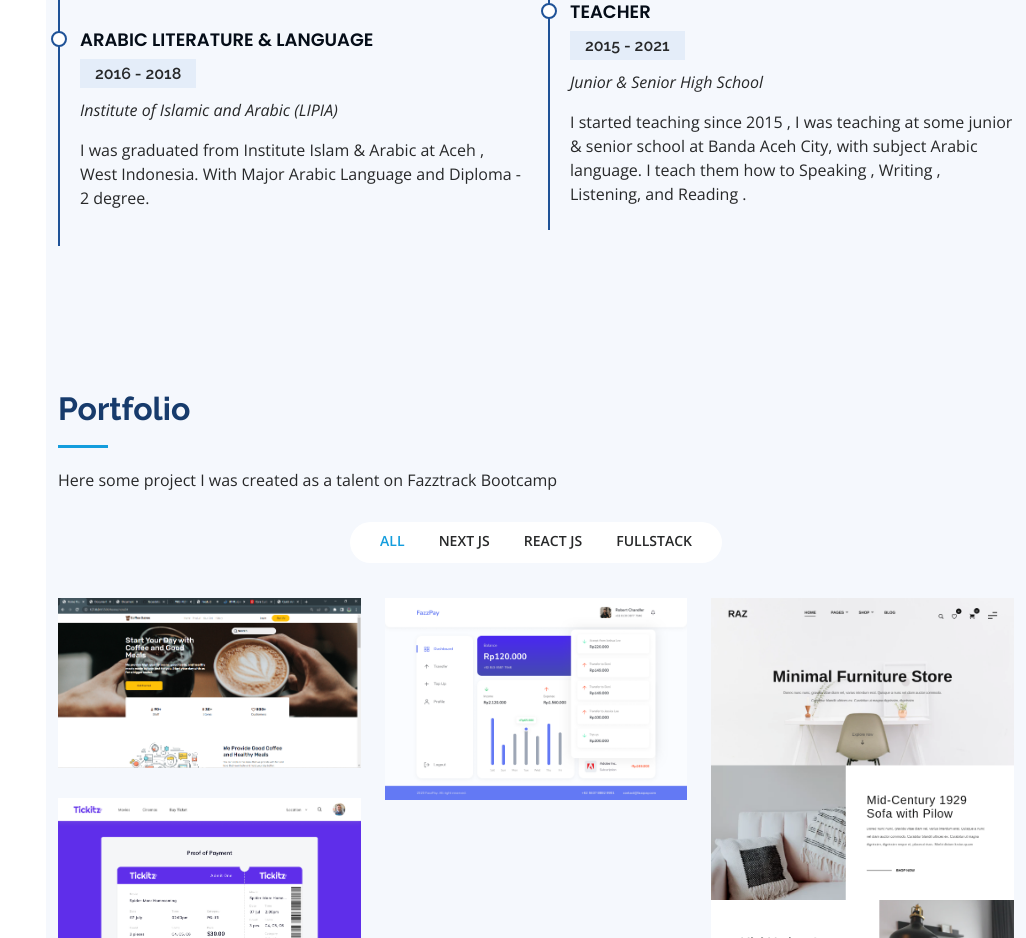
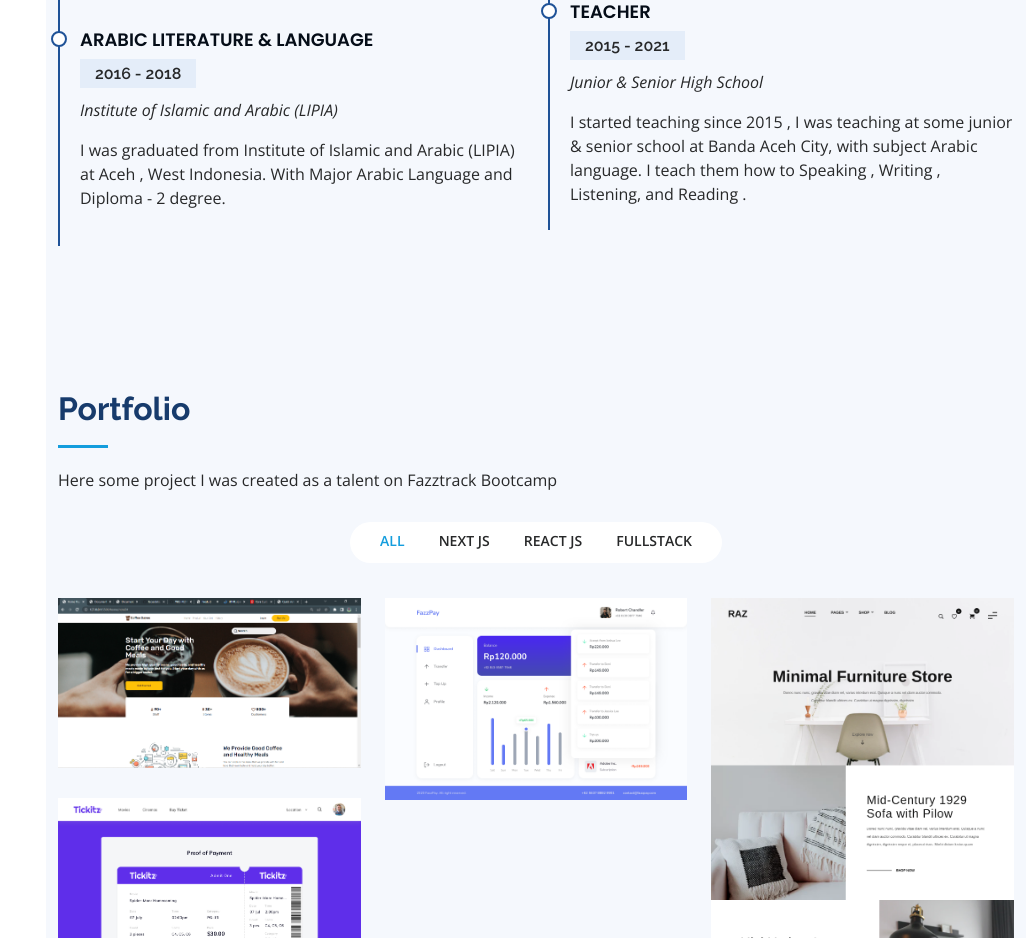
Before and after one commit to MoIkrom/Portfolio-roject-HTML, a plain HTML site: page index.html in a window 1280 px wide. Shown: the part 2476-3414 px from the top of the page, without its empty margins (254-1280 px from the left). Drawn offline with nearby package versions, Linux system fonts and the light colour scheme.

Commit message:
edit Universitas

```diff
--- a/index.html
+++ b/index.html
@@ -230,7 +230,7 @@
                 <h4>Arabic Literature & Language</h4>
                 <h5>2016 - 2018</h5>
                 <p><em> Institute of Islamic and Arabic (LIPIA) </em></p>
-                <p>I was graduated from Institute Islam & Arabic at Aceh , West Indonesia. With Major Arabic Language and Diploma - 2 degree.</p>
+                <p>I was graduated from Institute of Islamic and Arabic (LIPIA) at Aceh , West Indonesia. With Major Arabic Language and Diploma - 2 degree.</p>
               </div>
               <br />
             </div>
```
